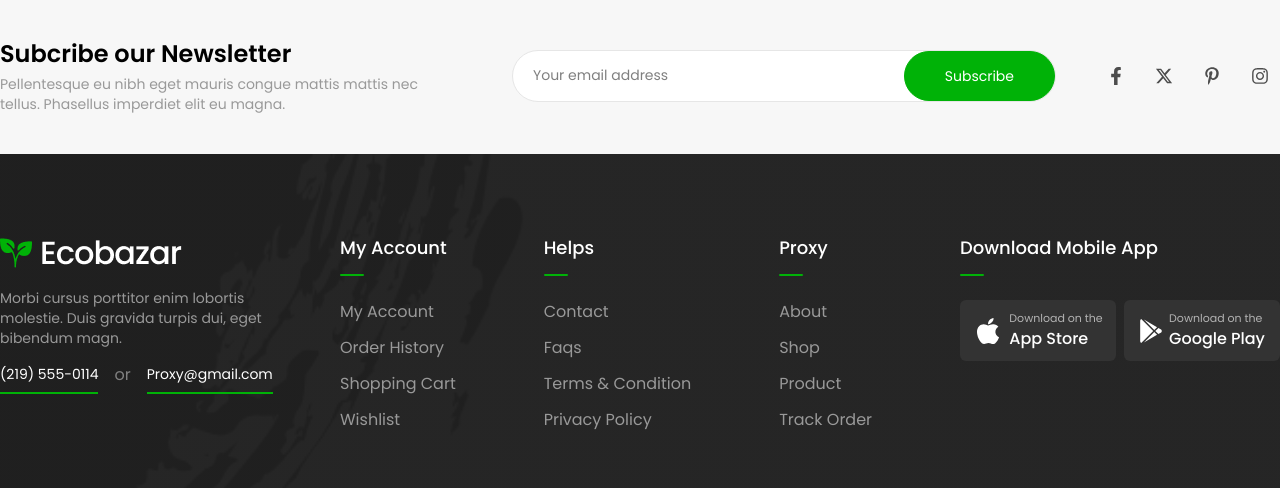
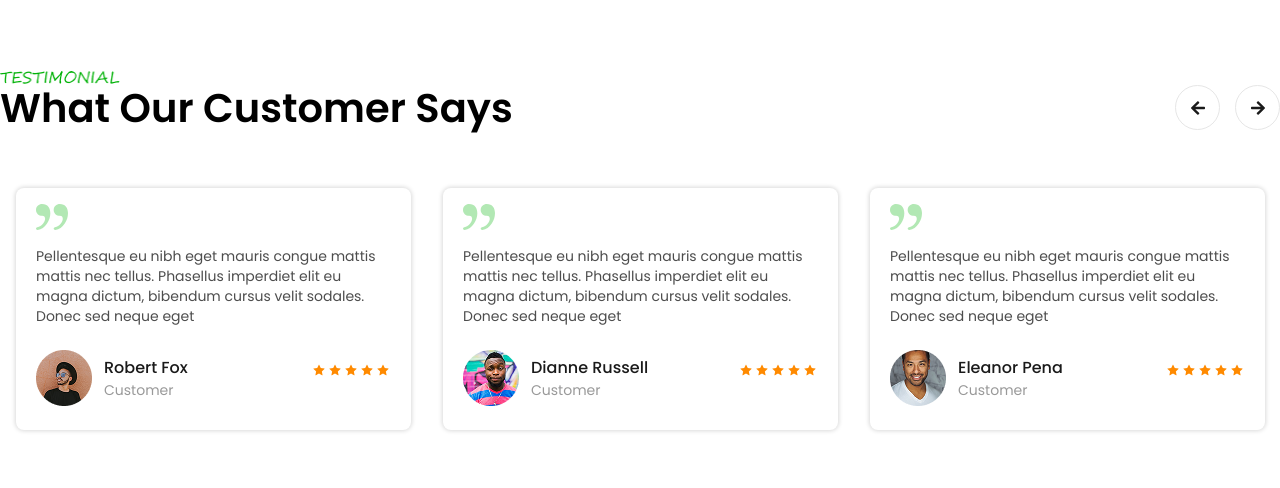
Before and after one commit to itsdevelopershakil/organic-food-e-commerce, a React (Vite) app: page / in a window 1280 px wide. Shown: the part 5222-5710 px from the top of the page. Built offline with nearby package versions, Linux system fonts and the light colour scheme.

Commit message:
homepage testimonial section created

```diff
--- /dev/null
+++ b/src/components/TestimonialSection.tsx
@@ -0,0 +1,196 @@
+import { FaArrowLeft, FaArrowRight } from 'react-icons/fa';
+import { TiStar } from 'react-icons/ti';
+import Slider from 'react-slick';
+import img3 from '../assets/images/about/about10.png';
+import img1 from '../assets/images/about/about8.png';
+import img2 from '../assets/images/about/about9.png';
+import QuoteIcon from '../assets/images/about/QuoteIcon';
+import testimonial from '../assets/images/home/testimonial.png';
+
+interface ArrowProps {
+    onClick?: () => void; // onClick is an optional function
+}
+
+// Custom Next Arrow
+const CustomNextArrow: React.FC<ArrowProps> = ({ onClick }) => {
+    return (
+        <div
+            className="custom-arrow next absolute top-[-60px] md:top-[-95px] right-0 size-8 md:size-[45px] bg-white hover:bg-primary text-[#1a1a1a] hover:text-white flex justify-center items-center rounded-full border border-[#E6E6E6] cursor-pointer"
+            onClick={onClick}
+        >
+            <FaArrowRight />
+        </div>
+    );
+};
+
+// Custom Prev Arrow
+const CustomPrevArrow: React.FC<ArrowProps> = ({ onClick }) => {
+    return (
+        <div
+            className="custom-arrow prev absolute top-[-60px] md:top-[-95px] right-[40px] md:right-[60px] size-8 md:size-[45px] bg-white hover:bg-primary text-[#1a1a1a] hover:text-white flex justify-center items-center rounded-full border border-[#E6E6E6] cursor-pointer"
+            onClick={onClick}
+        >
+            <FaArrowLeft />
+        </div>
+    );
+};
+
+const TestimonialSection: React.FC = () => {
+    const settings = {
+        // dots: true,
+        infinite: true,
+        speed: 500,
+        slidesToShow: 3,
+        slidesToScroll: 1,
+        arrows: true,
+        nextArrow: <CustomNextArrow />, // No need to pass onClick manually
+        prevArrow: <CustomPrevArrow />,
+        responsive: [
+            {
+                breakpoint: 1024,
+                settings: {
+                    slidesToShow: 2,
+                    infinite: true,
+                },
+            },
+            {
+                breakpoint: 640,
+                settings: {
+                    slidesToShow: 1,
+                    infinite: true,
+                },
+            },
+            // {
+            //     breakpoint: 360,
+            //     settings: {
+            //         slidesToShow: 3,
+            //         infinite: true,
+            //     },
+            // },
+        ],
+    };
+    return (
+        <div className="py-18">
+            <div className="max-width">
+                <div>
+                    <img
+                        src={testimonial}
+                        alt=""
+                        className="w-24 lg:w-30 object-contain"
+                    />
+                    <h1 className="w-3/4 lg:w-full text-lg sm:text-3xl lg:text-[40px] font-semibold">
+                        What Our Customer Says
+                    </h1>
+                </div>
+                <div className="space-x-4 mt-6 md:mt-12">
+                    <Slider {...settings}>
+                        <div className="px-2 md:px-4">
+                            <div className="hover:shadow-box-sm-hover shadow-box-sm duration-300 cursor-pointer my-2 rounded-lg">
+                                <div className="px-5 py-4">
+                                    <QuoteIcon />
+                                    <p className="text-[#4D4D4D] text-sm pt-4">
+                                        Pellentesque eu nibh eget mauris congue
+                                        mattis mattis nec tellus. Phasellus
+                                        imperdiet elit eu magna dictum, bibendum
+                                        cursus velit sodales. Donec sed neque
+                                        eget
+                                    </p>
+                                    <div className="flex justify-between items-center">
+                                        <div className="flex items-center gap-3 pt-6 pb-2">
+                                            <img src={img1} alt="" />
+                                            <div>
+                                                <p className="text-[#1a1a1a] font-medium text-sm md:text-base">
+                                                    Robert Fox
+                                                </p>
+                                                <p className="text-xs md:text-sm text-[#999999]">
+                                                    Customer
+                                                </p>
+                                            </div>
+                                        </div>
+                                        <div className="flex *:text-[#FF8A00] *:size-4">
+                                            <TiStar />
+                                            <TiStar />
+                                            <TiStar />
+                                            <TiStar />
+                                            <TiStar />
+                                        </div>
+                                    </div>
+                                </div>
+                            </div>
+                        </div>
+                        <div className="px-2 md:px-4">
+                            <div className="hover:shadow-box-sm-hover shadow-box-sm duration-300 cursor-pointer my-2 rounded-lg">
+                                <div className="px-5 py-4">
+                                    <QuoteIcon />
+                                    <p className="text-[#4D4D4D] text-sm pt-4">
+                                        Pellentesque eu nibh eget mauris congue
+                                        mattis mattis nec tellus. Phasellus
+                                        imperdiet elit eu magna dictum, bibendum
+                                        cursus velit sodales. Donec sed neque
+                                        eget
+                                    </p>
+                                    <div className="flex justify-between items-center">
+                                        <div className="flex items-center gap-3 pt-6 pb-2">
+                                            <img src={img2} alt="" />
+                                            <div>
+                                                <p className="text-[#1a1a1a] font-medium text-sm md:text-base">
+                                                    Dianne Russell
+                                                </p>
+                                                <p className="text-xs md:text-sm text-[#999999]">
+                                                    Customer
+                                                </p>
+                                            </div>
+                                        </div>
+                                        <div className="flex *:text-[#FF8A00] *:size-4">
+                                            <TiStar />
+                                            <TiStar />
+                                            <TiStar />
+                                            <TiStar />
+                                            <TiStar />
+                                        </div>
+                                    </div>
+                                </div>
+                            </div>
+                        </div>
+                        <div className="px-2 md:px-4">
+                            <div className="hover:shadow-box-sm-hover shadow-box-sm duration-300 cursor-pointer my-2 rounded-lg">
+                                <div className="px-5 py-4">
+                                    <QuoteIcon />
+                                    <p className="text-[#4D4D4D] text-sm pt-4">
+                                        Pellentesque eu nibh eget mauris congue
+                                        mattis mattis nec tellus. Phasellus
+                                        imperdiet elit eu magna dictum, bibendum
+                                        cursus velit sodales. Donec sed neque
+                                        eget
+                                    </p>
+                                    <div className="flex justify-between items-center">
+                                        <div className="flex items-center gap-3 pt-6 pb-2">
+                                            <img src={img3} alt="" />
+                                            <div>
+                                                <p className="text-[#1a1a1a] font-medium text-sm md:text-base">
+                                                    Eleanor Pena
+                                                </p>
+                                                <p className="text-xs md:text-sm text-[#999999]">
+                                                    Customer
+                                                </p>
+                                            </div>
+                                        </div>
+                                        <div className="flex *:text-[#FF8A00] *:size-4">
+                                            <TiStar />
+                                            <TiStar />
+                                            <TiStar />
+                                            <TiStar />
+                                            <TiStar />
+                                        </div>
+                                    </div>
+                                </div>
+                            </div>
+                        </div>
+                    </Slider>
+                </div>
+            </div>
+        </div>
+    );
+};
+
+export default TestimonialSection;
--- a/src/pages/HomePage.tsx
+++ b/src/pages/HomePage.tsx
@@ -49,6 +49,7 @@ import offerBG4 from '../assets/images/home/offerBG4.png';
 import offerBG5 from '../assets/images/home/offerBG5.png';
 import BestSale from '../components/BestSale';
 import NewsSection from '../components/NewsSection';
+import TestimonialSection from '../components/TestimonialSection';
 import Timer from '../lib/Timer';
 
 interface ArrowProps {
@@ -737,6 +738,10 @@ const HomePage = () => {
             {/* News Section start  */}
             <NewsSection />
             {/* News Section end */}
+
+            {/* Testimonial Section Start  */}
+            <TestimonialSection />
+            {/* Testimonial Section End  */}
         </div>
     );
 };
```
Also changed, not shown: src/assets/images/home/quotes.png (added), src/assets/images/home/testimonial.png (added).
